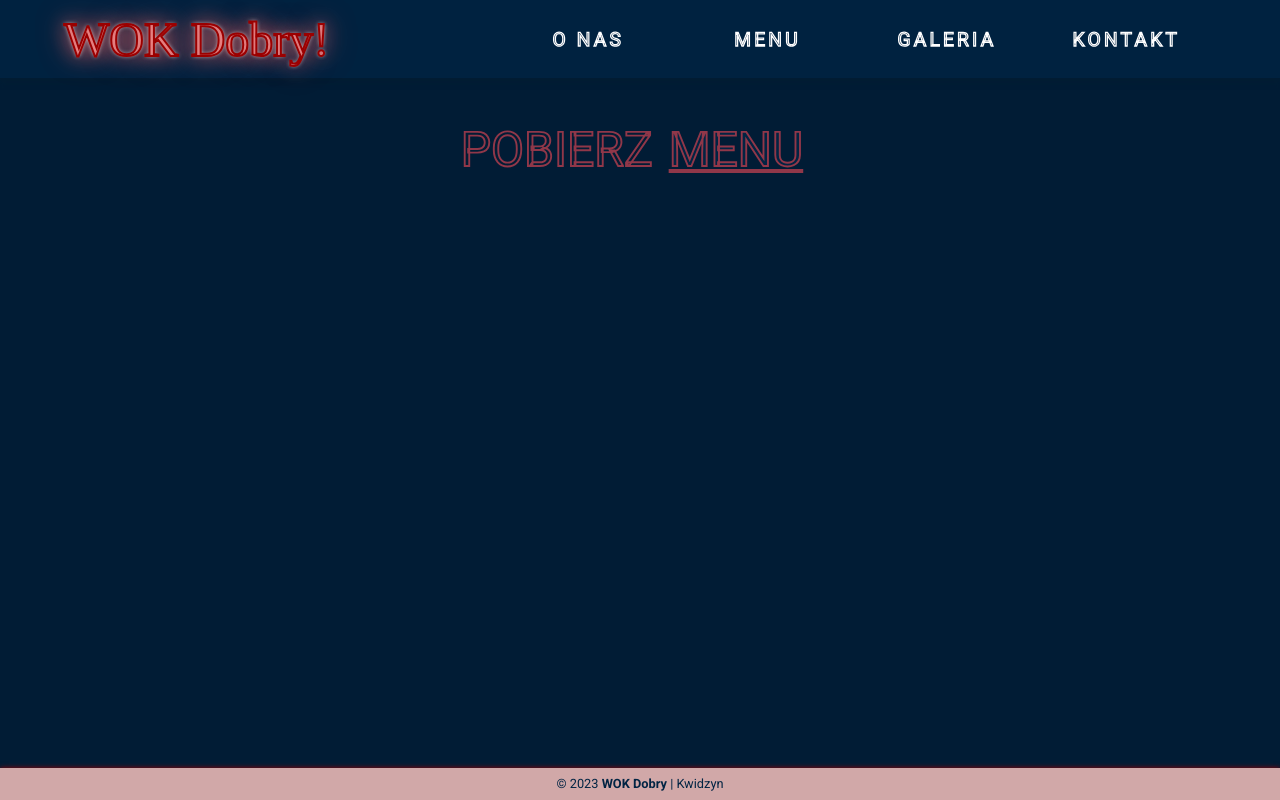
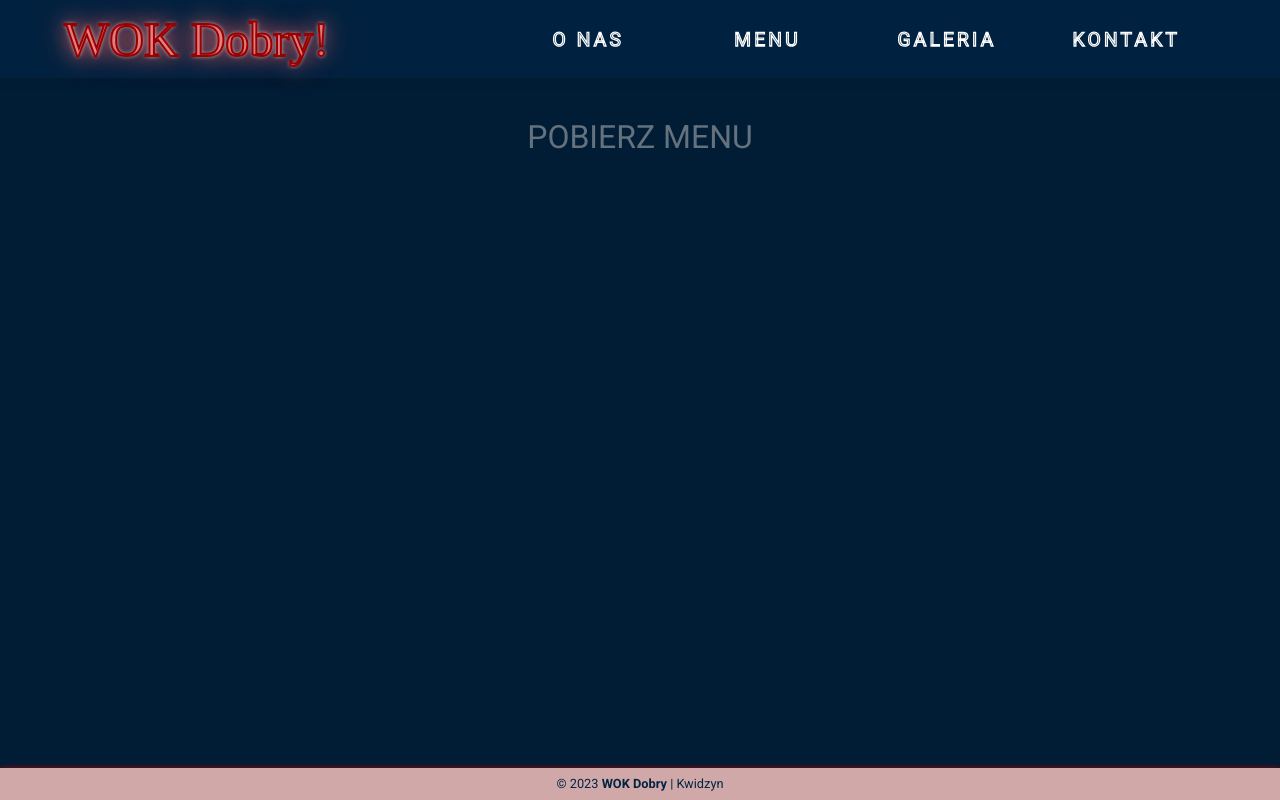
Before and after one commit to PauStrzy/Wok-Dobry_commercial-project, a Vue app: page /menu in a window 1280 px wide. Built offline with nearby package versions, Linux system fonts and the light colour scheme; a web font is replaced by a local one.

Commit message:
new menu

```diff
--- a/src/components/ContactUs.vue
+++ b/src/components/ContactUs.vue
@@ -28,7 +28,7 @@
         <ul class="contact-details-list">
           <li>
             <a href="tel:+48792612888"
-              ><i class="fa-regular fa-comment icon"></i> 665 956 206</a
+              ><i class="fa-regular fa-comment icon"></i> 663 252 923</a
             >
           </li>
           <li>
@@ -48,9 +48,8 @@
       <div class="hours">
         <h3 class="hours-title title">Godziny otwarcia:</h3>
         <ul class="hours-list">
-          <li>pon. - czw. 12:00 - 21:00</li>
-          <li>pt. - sb. 12:00 - 22:00</li>
-          <li>nd. 12:00 - 20:00</li>
+          <li>pon. - pt. 12:00 - 20:00</li>
+          <li>nd. - sb. 13:00 - 20:00</li>
         </ul>
       </div>
       <div class="social">
--- a/src/views/TheMenu.vue
+++ b/src/views/TheMenu.vue
@@ -1,11 +1,11 @@
 <template>
   <section class="menu">
     <div class="menu">
-      <h2 class="menu">
-        Pobierz<a href="../pdf/Menu_Wokdobry.pdf" target="_blank"
-          ><span>Menu</span></a
+      <h4 class="menu">
+        <a href="pdf/Menu.pdf" target="_blank" rel="noopener noreferrer">
+          Pobierz Menu</a
         >
-      </h2>
+      </h4>
     </div>
   </section>
 </template>
@@ -14,7 +14,7 @@
 div.menu {
   margin: 0 auto;
 }
-h2.menu {
+h4.menu {
   display: flex;
   justify-content: center;
   align-items: center;
@@ -23,19 +23,17 @@ h2.menu {
   padding: 2rem 0;
   text-transform: uppercase;
 }
+a {
+  color: rgba(200, 200, 200, 0.5);
+}
+a:hover {
+  color: rgba(200, 200, 200, 1);
+}
 
-h2.menu span {
-  font-size: 2rem;
-  text-decoration: underline;
-}
 @media (min-width: 760px) {
-  h2.menu {
+  h4.menu {
     flex-direction: row;
-    font-size: 3rem;
-  }
-  h2.menu span {
-    padding: 0 1rem;
-    font-size: 3rem;
+    font-size: 2rem;
   }
 }
 </style>
--- a/vite.config.js
+++ b/vite.config.js
@@ -1,9 +1,7 @@
 import { fileURLToPath, URL } from "node:url";
-
 import { defineConfig } from "vite";
 import vue from "@vitejs/plugin-vue";
 
-// https://vitejs.dev/config/
 export default defineConfig({
   plugins: [vue()],
   resolve: {
@@ -16,21 +14,26 @@ export default defineConfig({
       output: {
         chunkFileNames: "assets/js/[name]-[hash].js",
         entryFileNames: "assets/js/[name]-[hash].js",
-
-        assetFileNames: ({ name }) => {
-          if (/\.(gif|jpe?g|png|svg)$/.test(name ?? "")) {
-            return "assets/images/[name]-[hash][extname]";
+        assetFileNames: ({ name, ext }) => {
+          if (/\.(gif|jpe?g|png|svg)$/.test(ext)) {
+            return `assets/images/[name]-[hash][ext]`;
           }
 
-          if (/\.css$/.test(name ?? "")) {
-            return "assets/css/[name]-[hash][extname]";
+          if (ext === ".css") {
+            return `assets/css/[name]-[hash][ext]`;
           }
 
-          // default value
-          // ref: https://rollupjs.org/guide/en/#outputassetfilenames
-          return "assets/[name]-[hash][extname]";
+          return `assets/[name]-[hash][ext]`;
         },
       },
     },
   },
+  server: {
+    fs: {
+      strict: false,
+    },
+  },
+  optimizeDeps: {
+    include: ["pdf-lib"],
+  },
 });
```
Also changed, not shown: 1 other file (tests, documents, lock files or other folders).
